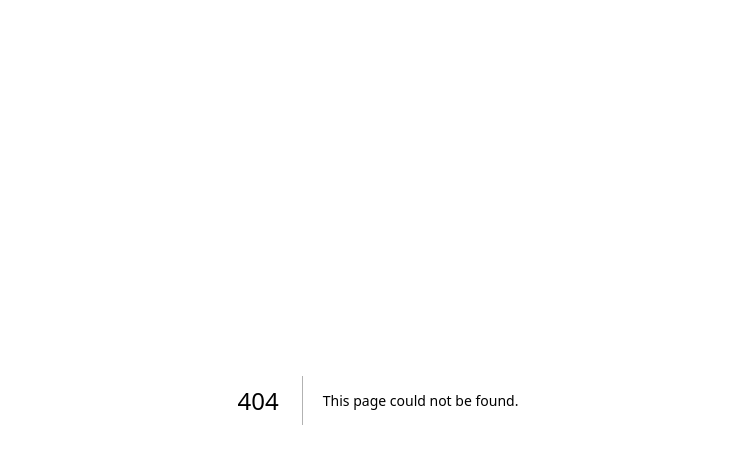
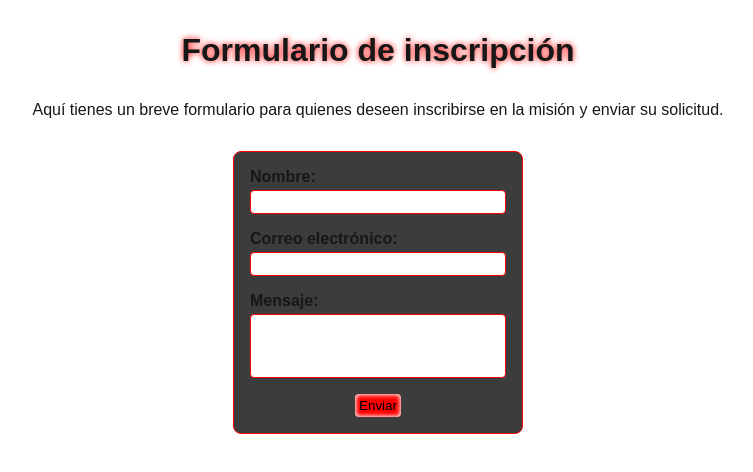
Before and after one commit to XxArnauGxX/M06_react, a Next.js app: page /contact in a window 1280 px wide. Before the commit this address had no page. Shown: the top 472 px of the page, without its empty margins (262-1015 px from the left). Built offline with nearby package versions, Linux system fonts and the light colour scheme.

Commit message:
S02: ejercicio 2

```diff
--- /dev/null
+++ b/src/app/contact/contact.css
@@ -0,0 +1,69 @@
+.title {
+    margin-top: 2rem;
+    display: flex;
+    justify-content: center;
+    font-weight: 900;
+    font-size: 2rem;
+    text-shadow: 0 0 6px red;
+}
+
+.description {
+    margin-top: 2rem;
+    display: flex;
+    justify-content: center;
+    text-align: center;
+}
+
+.form {
+    display: flex;
+    flex-direction: column;
+    align-items: center;
+    gap: 1rem;
+    margin-top: 2rem;
+    border: 1px solid red;
+    border-radius: 8px;
+    height: auto;
+    width: fit-content;
+    margin-left: auto;
+    margin-right: auto;
+    padding: 1rem;
+    background-color: rgb(60, 60, 60);
+}
+
+.form-section {
+    display: flex;
+    flex-direction: column;
+    gap: 0.25rem;
+}
+
+.label {
+    display: flex;
+    justify-content: flex-start;
+    font-weight: 800;
+}
+
+.input {
+    background-color: white;
+    border: 1px solid red;
+    border-radius: 4px;
+    height: 1.5rem;
+    width: 16rem;
+}
+
+.input-message {
+    height: 4rem;
+}
+
+.button {
+    padding: 0.25rem;
+    border-radius: 4px;
+    border: none;
+    background-color: red;
+    box-shadow: inset 0 0 4px 1px white;
+    cursor: pointer;
+    transition: transform 0.4s;
+}
+
+.button:hover {
+    transform: scale(1.05);
+}
--- /dev/null
+++ b/src/app/contact/page.jsx
@@ -0,0 +1,36 @@
+import "./contact.css";
+
+export default function Contact() {
+  return (
+    <>
+      <h1 className="title">Formulario de inscripción</h1>
+      <p className="description">
+        Aquí tienes un breve formulario para quienes deseen inscribirse en la
+        misión y enviar su solicitud.
+      </p>
+      <form action="#" className="form">
+        <section className="form-section">
+          <label htmlFor="name" className="label">
+            Nombre:
+          </label>
+          <input type="text" name="name" className="input" />
+        </section>
+        <section className="form-section">
+          <label htmlFor="email" className="label">
+            Correo electrónico:
+          </label>
+          <input type="email" name="email" className="input" />
+        </section>
+        <section className="form-section">
+          <label htmlFor="message" className="label">
+            Mensaje:
+          </label>
+          <input type="text" name="message" className="input input-message" />
+        </section>
+        <button type="submit" className="button">
+          Enviar
+        </button>
+      </form>
+    </>
+  );
+}
```
